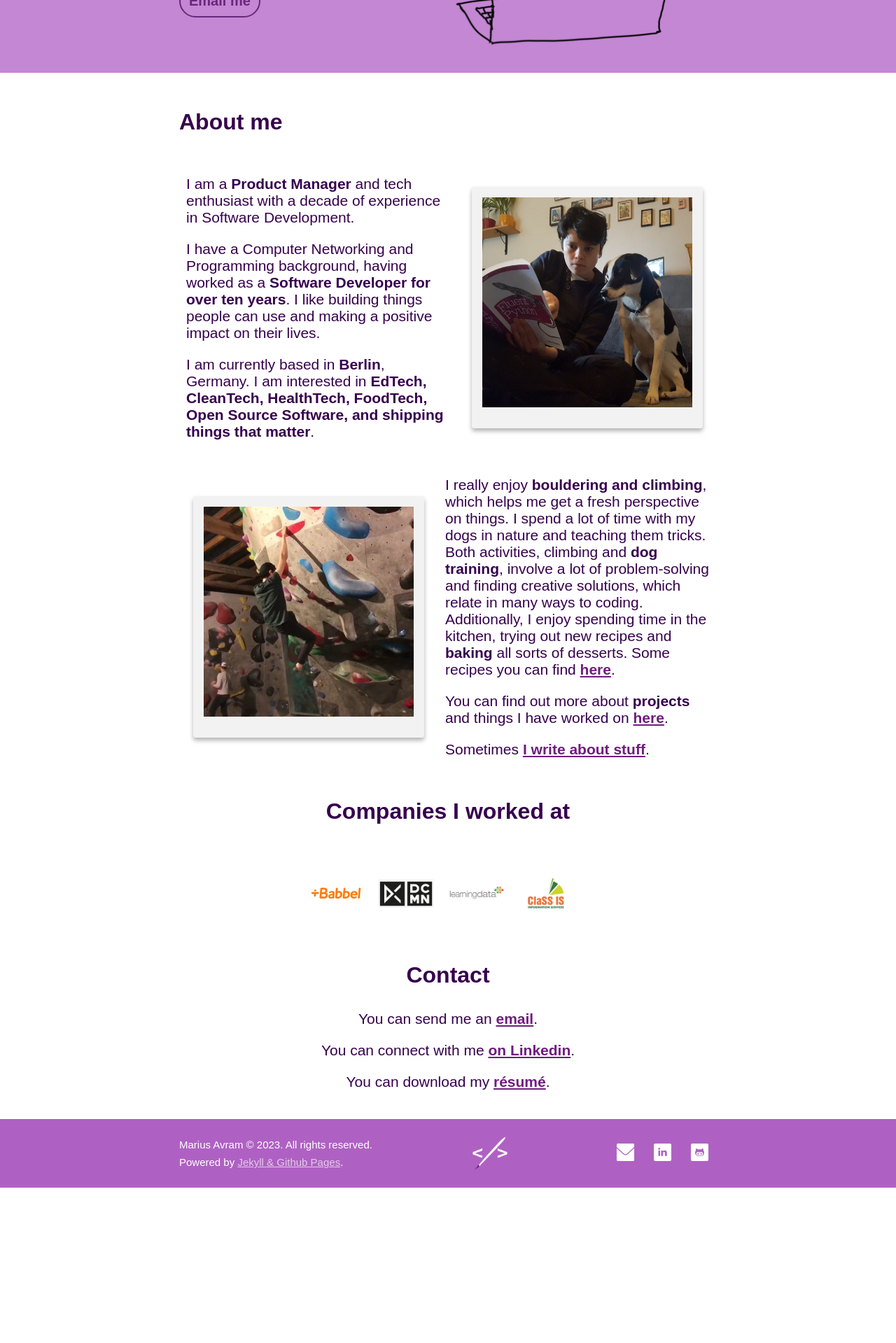
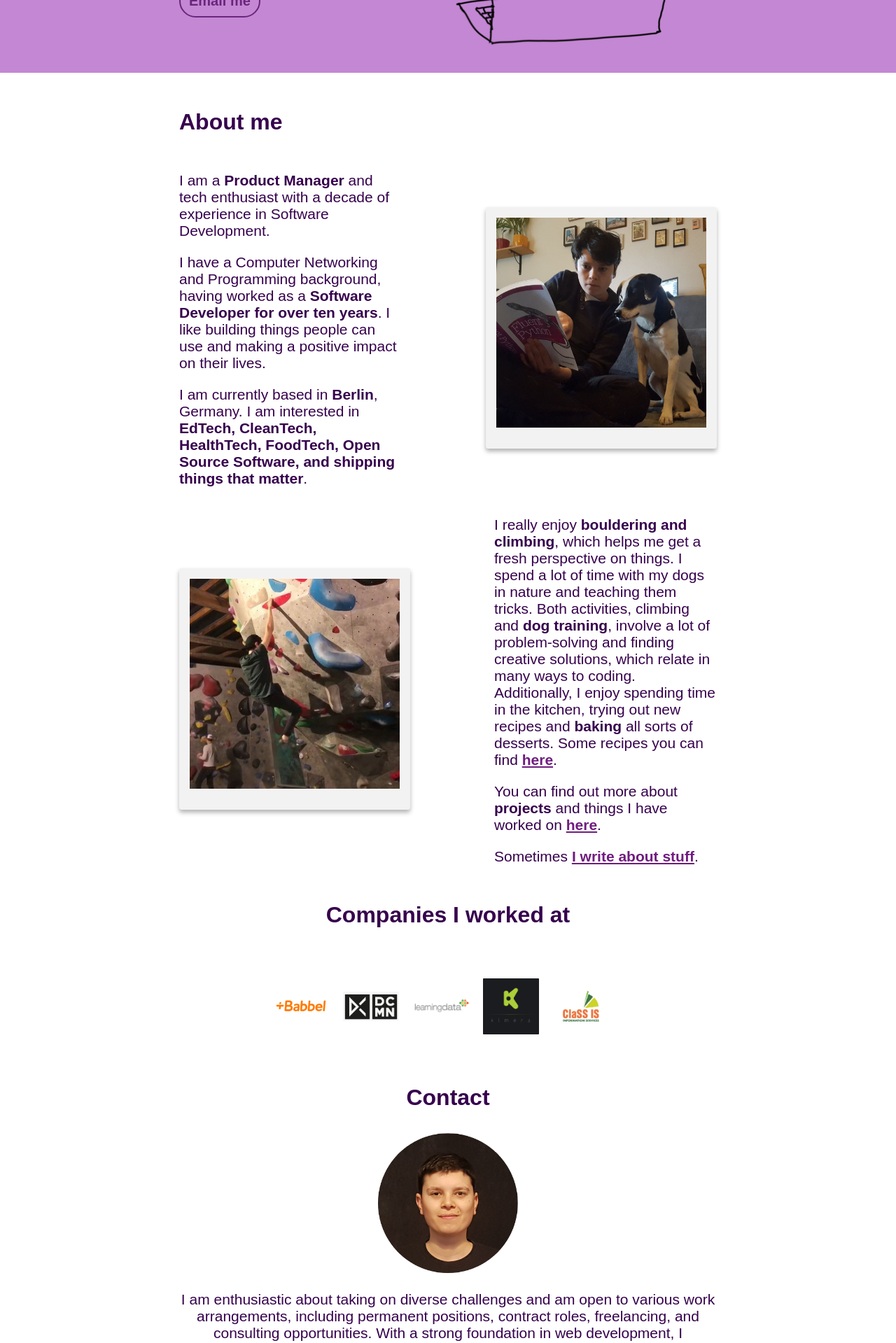
Before and after one commit to mariusavram91/mariusavram, a Jekyll site: the page built from index.html, in a window 1280 px wide. Shown: the part 470-2389 px from the top of the page at 70% size. Built offline with Jekyll 4.4.1, drawn with Linux system fonts in a browser that asks for light colours; before the commit the page ends 2167 px from its top, so only the background shows below that; some of the changed text lies outside the part shown.

Commit message:
Add portrait and open to work status

```diff
--- a/_sass/_base.scss
+++ b/_sass/_base.scss
@@ -77,6 +77,14 @@
         align-items: center;
       }
 
+      .block:nth-child(odd) {
+        padding-right: 60px;
+      }
+
+      .block:nth-child(even) {
+        padding-left: 60px;
+      }
+
       .companies {
         display: flex;
         justify-content: center;
@@ -100,6 +108,14 @@
         .company {
           padding-top: 10px;
         }
+
+              .block:nth-child(odd) {
+        padding-right: 0;
+      }
+
+      .block:nth-child(even) {
+        padding-left: 0;
+      }
       }
 
       .contact {
@@ -111,7 +127,7 @@
       }
 
       .text {
-        padding: 5px 10px;
+        // padding: 5px 10px;
       }
 
       .post-list {
@@ -162,6 +178,10 @@
         align-self: center;
       }
 
+      .portrait {
+        width: 200px;
+      }
+
       .project {
         width: 320px;
         height: fit-content;
@@ -185,7 +205,7 @@
         width: 300px;
         background: #f3f2f2;
         padding: 15px 15px 30px;
-        margin: 5px 20px;
+        // margin: 5px 20px;
         -webkit-box-shadow: 0 4px 6px rgba(0, 0, 0, 0.3);
         -moz-box-shadow: 0 4px 6px rgba(0, 0, 0, 0.3);
         box-shadow: 0 4px 6px rgba(0, 0, 0, 0.3);
--- a/index.html
+++ b/index.html
@@ -6,7 +6,7 @@ category: home
 <h3>About me</h3>
 
 <div class="intro">
-  <div class="text">
+  <span class="text block">
     <p>
       I am a <strong>Product Manager</strong> and tech enthusiast with a decade
       of experience in Software Development.
@@ -24,14 +24,19 @@ category: home
         shipping things that matter</strong
       >.
     </p>
-  </div>
+  </span>
 
-  <img class="polaroid" src="/assets/dogtraining.jpg" />
+  <span class="block">
+    <img class="polaroid" src="/assets/dogtraining.jpg" />
+  </span>
 </div>
 
 <div class="description">
-  <img class="polaroid" src="/assets/bouldering.jpg" />
-  <div class="text">
+  <span class="block">
+    <img class="polaroid" src="/assets/bouldering.jpg" />
+  </span>
+
+  <span class="text block">
     <p>
       I really enjoy <strong>bouldering and climbing</strong>, which helps me
       get a fresh perspective on things. I spend a lot of time with my dogs in
@@ -58,7 +63,7 @@ category: home
         ><strong>I write about stuff</strong></a
       >.
     </p>
-  </div>
+  </span>
 </div>
 
 <h3 class="center">Companies I worked at</h3>
@@ -67,12 +72,25 @@ category: home
   <img class="company" src="/assets/babbel.png" />
   <img class="company" src="/assets/dcmn.png" />
   <img class="company" src="/assets/learningdata.png" />
+  <img class="company" src="/assets/kimera.jpeg" />
   <img class="company" src="/assets/classis.jpeg" />
 </div>
 
 <h3 class="center">Contact</h3>
 
 <div class="contact">
+  <img class="portrait" src="/assets/portrait.png" />
+
+  <p>
+    I am enthusiastic about taking on diverse challenges and am open to various
+    work arrangements, including permanent positions, contract roles,
+    freelancing, and consulting opportunities. With a strong foundation in web
+    development, I specialize in Django, Rails, ReactJS, and VueJS.
+    Additionally, my skills extend to product management, ensuring your projects
+    are not only technically robust but also strategically aligned with your
+    business goals.
+  </p>
+
   <p>
     You can send me an
     <a href="mailto:me@mariusavram.com"><strong>email</strong></a
```
Also changed, not shown: _layouts/post.html (+11 -10 lines), pages/projects.md (+2 -1 lines), assets/kimera.jpeg (added), assets/portrait.png (added).
